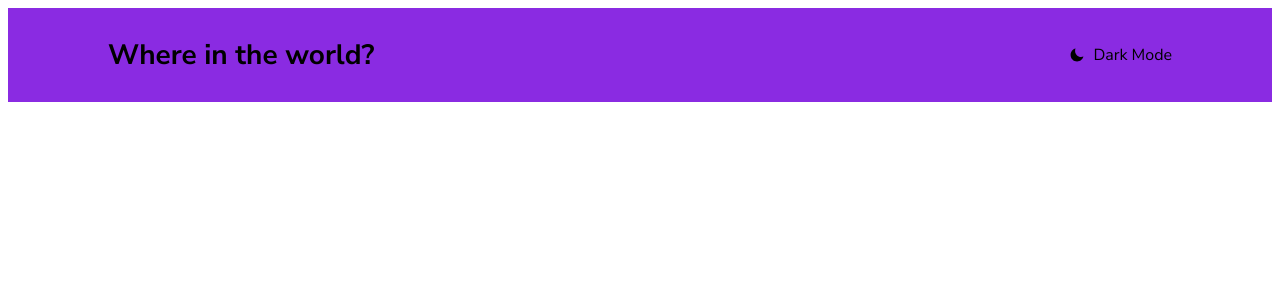
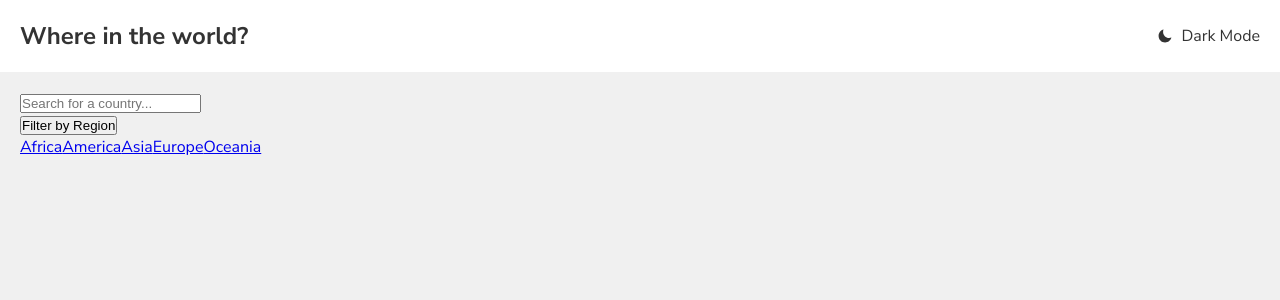
Before and after one commit to tonybalde/countryflagspicker, a React (Vite) app: page / in a window 1280 px wide. Shown: the top 300 px of the page. Built offline with nearby package versions, Linux system fonts and the light colour scheme.

Commit message:
dark mode enable

```diff
--- a/src/App.css
+++ b/src/App.css
@@ -0,0 +1,20 @@
+* {
+  box-sizing: border-box;
+  margin: 0;
+  padding: 0;
+}
+
+.app {
+  min-height: 100vh;
+  transition: background-color 0.3s, color 0.3s;
+}
+
+.light-mode {
+  background-color: #f0f0f0;
+  color: #333;
+}
+
+.dark-mode {
+  background-color: #333;
+  color: #f0f0f0;
+}
--- a/src/App.tsx
+++ b/src/App.tsx
@@ -1,16 +1,45 @@
-import './App.css'
+// import React, { useState } from 'react';
+// import './App.css';
+// import Header from "./components/Header";
+// import MainContent from './components/MainContent';
+
+// function App() {
+//   // State to manage the dark mode
+//   const [isDarkMode, setIsDarkMode] = useState(false);
+
+//   // Toggle dark mode
+//   const toggleDarkMode = () => {
+//     setIsDarkMode(!isDarkMode);
+//   };
+
+//   return (
+//     <div className={isDarkMode ? 'darkModeStyle' : 'lightModeStyle'}>
+//       <Header toggleDarkMode={toggleDarkMode} isDarkMode={isDarkMode} />
+//       <MainContent />
+//     </div>
+//   );
+// }
+
+// export default App;
+
+import React, { useState } from 'react';
+import './App.css';
 import Header from "./components/Header";
+import MainContent from './components/MainContent';
 
 function App() {
+  const [isDarkMode, setIsDarkMode] = useState(false);
 
+  const toggleDarkMode = () => {
+    setIsDarkMode(!isDarkMode);
+  };
 
   return (
-    <>
-      <div>
-           <Header />
-      </div>
-    </>
-  )
+    <div className={`app ${isDarkMode ? 'dark-mode' : 'light-mode'}`}>
+      <Header toggleDarkMode={toggleDarkMode} isDarkMode={isDarkMode} />
+      <MainContent isDarkMode={isDarkMode} />
+    </div>
+  );
 }
 
-export default App
+export default App;
--- a/src/components/Header.module.css
+++ b/src/components/Header.module.css
@@ -1,13 +1,17 @@
-.headerContainer{
+/* .headerContainer{
     display: flex;
     text-align: center;
     justify-content: space-between;
-    background-color: blueviolet;
+    background-color: rgb(255, 255, 255);
     padding-left: 100px;
     padding-right: 100px;
+    height: 80px;
+    box-shadow: 0 4px 8px rgba(0, 0, 0, 0.2);
 }
 
 .titleHeader{
+    display: flex;
+    align-items: center;
     font-size: 28px;
     font-weight: 700;
 }
@@ -17,3 +21,40 @@
     gap: 8px;
     align-items: center;
 }
+
+.darkModeText{
+    font-weight: 500;
+} */
+
+.headerContainer {
+    display: flex;
+    justify-content: space-between;
+    align-items: center;
+    padding: 20px;
+    transition: background-color 0.3s, color 0.3s;
+  }
+
+  .lightHeader {
+    background-color: #fff;
+    color: #333;
+  }
+
+  .darkHeader {
+    background-color: #2b3945;
+    color: #fff;
+  }
+
+  .titleHeader {
+    font-weight: bold;
+    font-size: 24px;
+  }
+
+  .darkMode {
+    display: flex;
+    align-items: center;
+    cursor: pointer;
+  }
+
+  .darkModeText {
+    margin-left: 8px;
+  }
--- a/src/components/Header.tsx
+++ b/src/components/Header.tsx
@@ -1,19 +1,17 @@
-import React from 'react'
-import styles from "./Header.module.css"
+import React from 'react';
+import styles from "./Header.module.css";
 import { IoMdMoon } from "react-icons/io";
 
-function Header() {
+function Header({ toggleDarkMode, isDarkMode }) {
   return (
-    <>
-     <div className={styles.headerContainer}>
-        <p className={styles.titleHeader}>Where in the world?</p>
-        <div className={styles.darkMode}>
-            <IoMdMoon />
-            <p>Dark Mode</p>
-        </div>
-     </div>
-    </>
-  )
+    <div className={`${styles.headerContainer} ${isDarkMode ? styles.darkHeader : styles.lightHeader}`}>
+      <p className={styles.titleHeader}>Where in the world?</p>
+      <div className={styles.darkMode} onClick={toggleDarkMode}>
+        <IoMdMoon />
+        <p className={styles.darkModeText}>{isDarkMode ? 'Light Mode' : 'Dark Mode'}</p>
+      </div>
+    </div>
+  );
 }
 
-export default Header
+export default Header;
--- /dev/null
+++ b/src/components/MainContent.module.css
@@ -0,0 +1,83 @@
+/*
+.mainContentContainer {
+    display: flex;
+    justify-content: space-between;
+    align-items: flex-start;
+    padding: 20px;
+    margin: 0 100px;
+  }
+
+
+  input[type="search"] {
+    padding: 10px;
+    margin-bottom: 10px;
+    width: 350px;
+    border: 1px solid #222;
+    border-radius: 5px;
+  }
+
+
+  .dropdownCountries {
+    position: relative;
+  }
+
+
+  .dropdownButton {
+    background-color: #007bff;
+    color: white;
+    border: none;
+    padding: 10px 20px;
+    font-size: 16px;
+    cursor: pointer;
+    border-radius: 4px;
+  }
+
+
+  .dropdownContent {
+
+    position: absolute;
+    background-color: #f9f9f9;
+    min-width: 160px;
+    box-shadow: 0px 8px 16px 0px rgba(0,0,0,0.2);
+    z-index: 1;
+    border-radius: 4px;
+  }
+
+
+  .dropdownContent a {
+    color: black;
+    padding: 12px 16px;
+    text-decoration: none;
+    display: block;
+  }
+
+
+  .dropdownContent a:hover {
+    background-color: #f1f1f1;
+  }
+
+
+  .dropdownCountries:hover .dropdownContent {
+    display: block;
+  }
+
+  .dropdownCountries:hover .dropdownButton {
+    background-color: #0056b3;
+  }
+
+  */
+
+  .mainContent {
+    padding: 20px;
+    transition: background-color 0.3s, color 0.3s;
+  }
+
+  .lightMain {
+    background-color: #f0f0f0;
+    color: #333;
+  }
+
+  .darkMain {
+    background-color: #202c37;
+    color: #fff;
+  }
--- /dev/null
+++ b/src/components/MainContent.tsx
@@ -0,0 +1,54 @@
+// import styles from "./MainContent.module.css";
+
+// const MainContent = () => {
+//     return (
+//         <>
+
+//             <div className={styles.mainContentContainer}>
+//                 <input type="search" placeholder="Search for a country..."></input>
+//                 <div className={styles.dropdownCountries}>
+//                     <button className={styles.dropdownButton}>Filter by Region</button>
+//                     <div className={styles.dropdownContent}>
+//                     <a href="#item1">Africa</a>
+//                     <a href="#item2">America</a>
+//                     <a href="#item3">Asia</a>
+//                     <a href="#item4">Europe</a>
+//                     <a href="#item5">Oceania</a>
+//                     </div>
+//                 </div>
+
+//             </div>
+
+
+//         </>
+//     );
+// }
+
+// export default MainContent;
+import React from 'react';
+import styles from './MainContent.module.css';
+
+function MainContent({ isDarkMode }) {
+  return (
+    <div className={`${styles.mainContent} ${isDarkMode ? styles.darkMain : styles.lightMain}`}>
+      {/* Your main content goes here */}
+
+                 <input type="search" placeholder="Search for a country..."></input>
+                 <div className={styles.dropdownCountries}>
+                     <button className={styles.dropdownButton}>Filter by Region</button>
+                     <div className={styles.dropdownContent}>
+                     <a href="#item1">Africa</a>
+                     <a href="#item2">America</a>
+                     <a href="#item3">Asia</a>
+                     <a href="#item4">Europe</a>
+                     <a href="#item5">Oceania</a>
+                     </div>
+                 </div>
+
+
+
+    </div>
+  );
+}
+
+export default MainContent;
```
